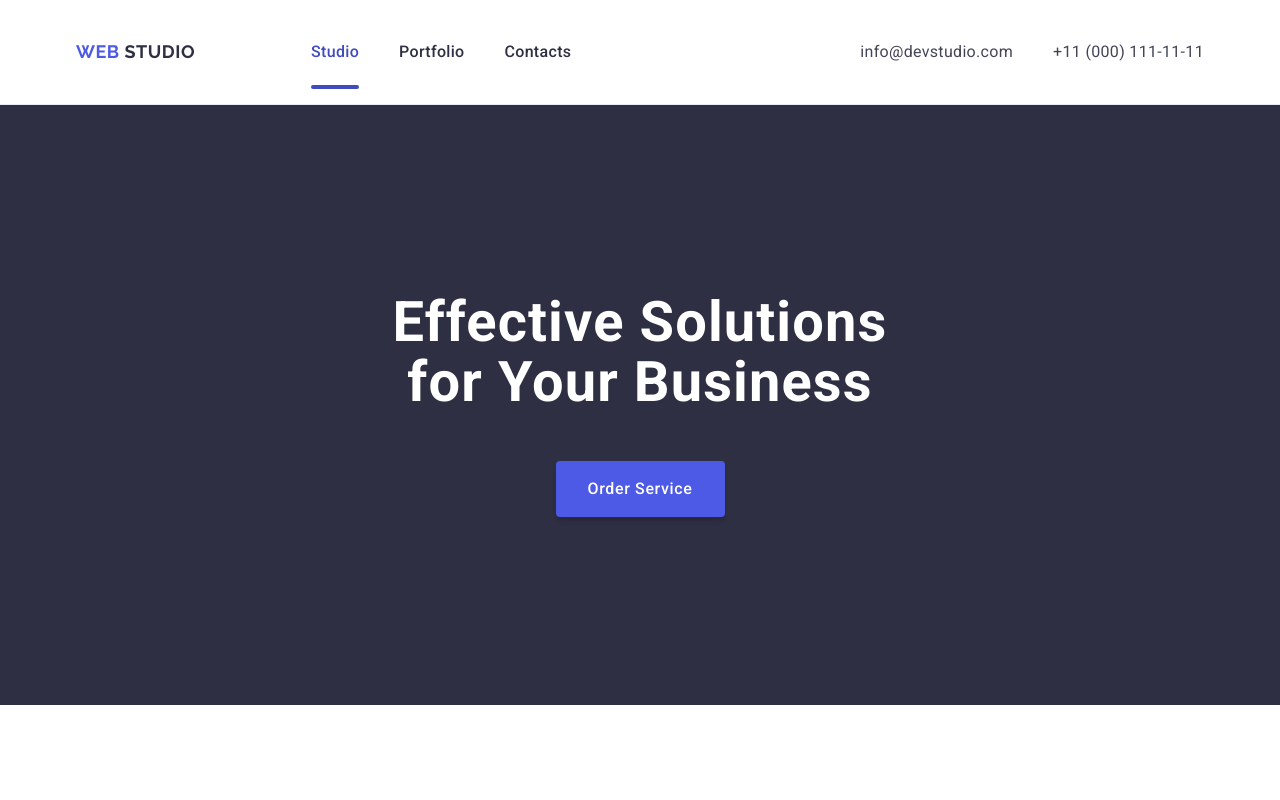
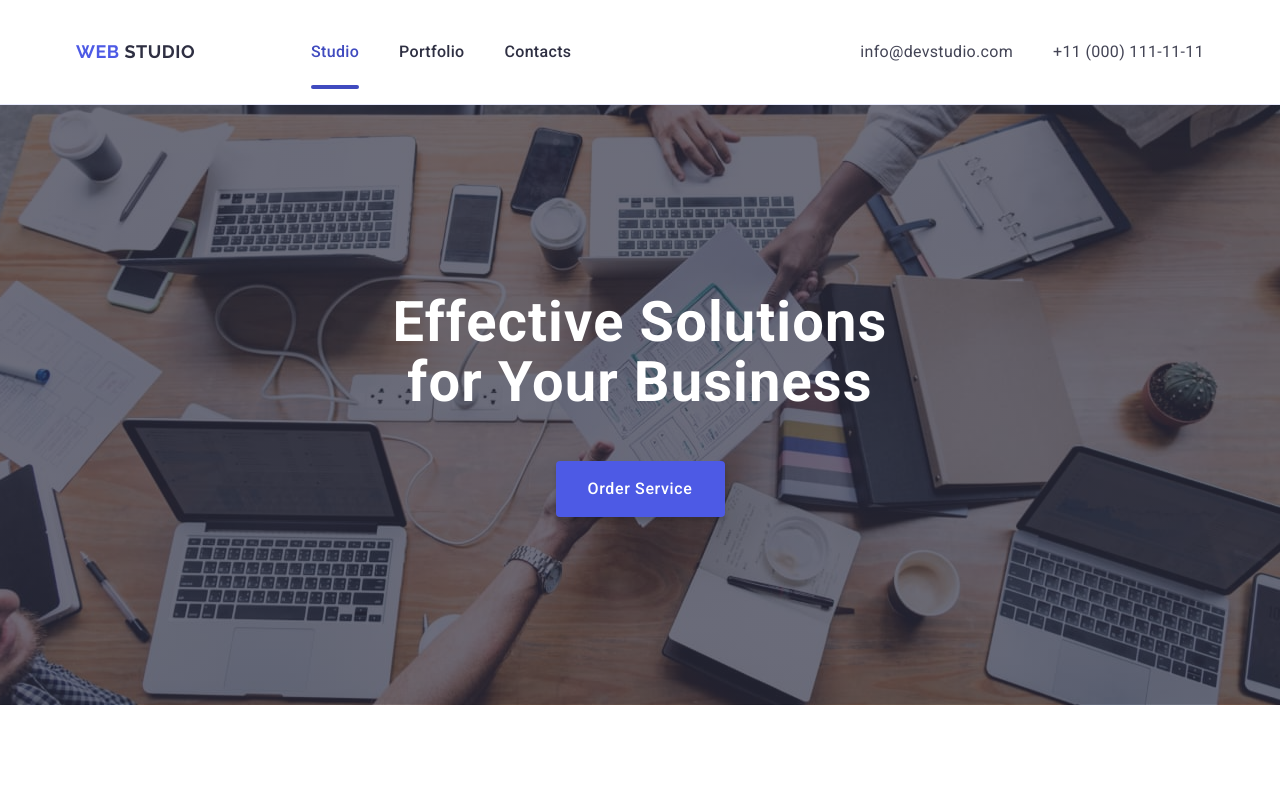
Before and after one commit to Uliana-Lazurkevych/goit-markup-hw-04, a plain HTML site: page index.html in a window 1280 px wide. Shown: the top 800 px of the page. Drawn offline with nearby package versions, Linux system fonts and the light colour scheme.

Commit message:
Update styles.css

```diff
--- a/css/styles.css
+++ b/css/styles.css
@@ -194,7 +194,8 @@ header {
   background-image: linear-gradient(
       rgba(46, 47, 66, 0.7),
       rgba(46, 47, 66, 0.7)
-    );
+    ),
+    url(/images/people-office.jpg);
   background-repeat: no-repeat;
   background-position: center center;
   background-size: cover;
```
